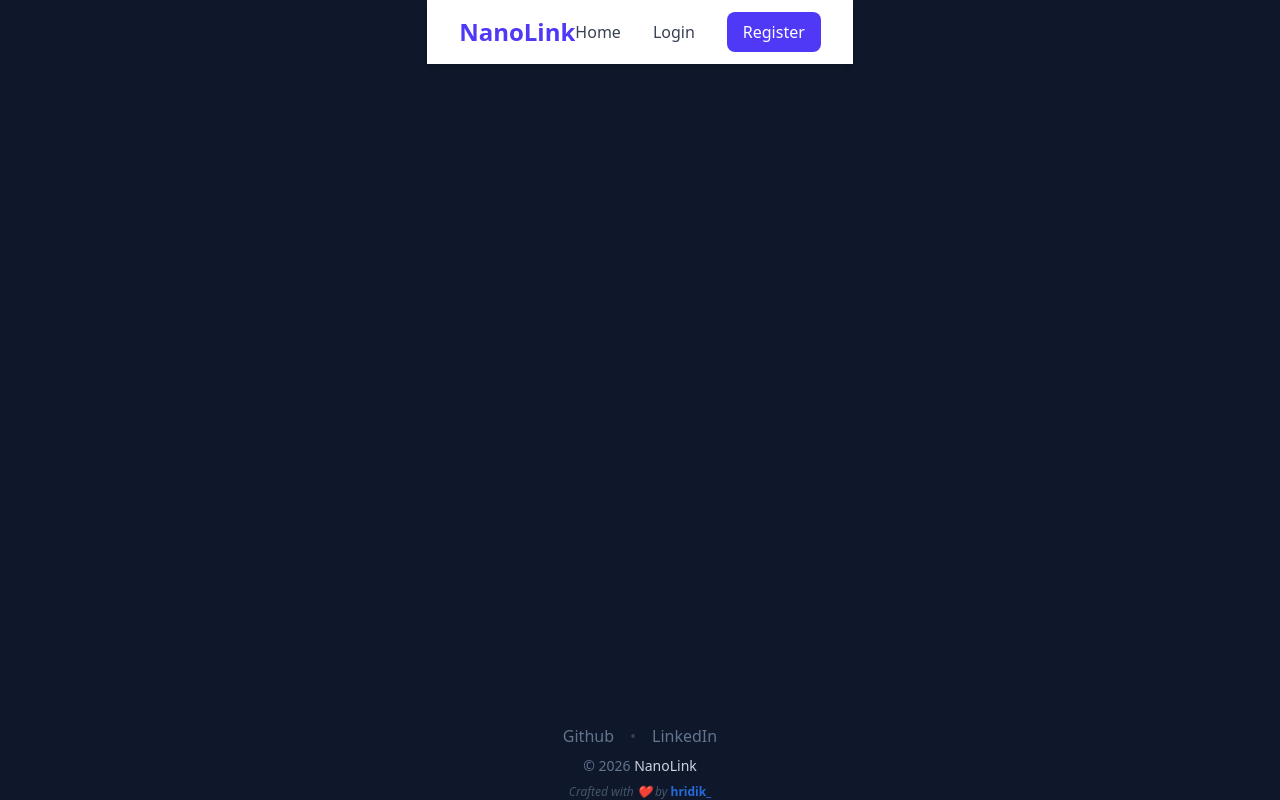
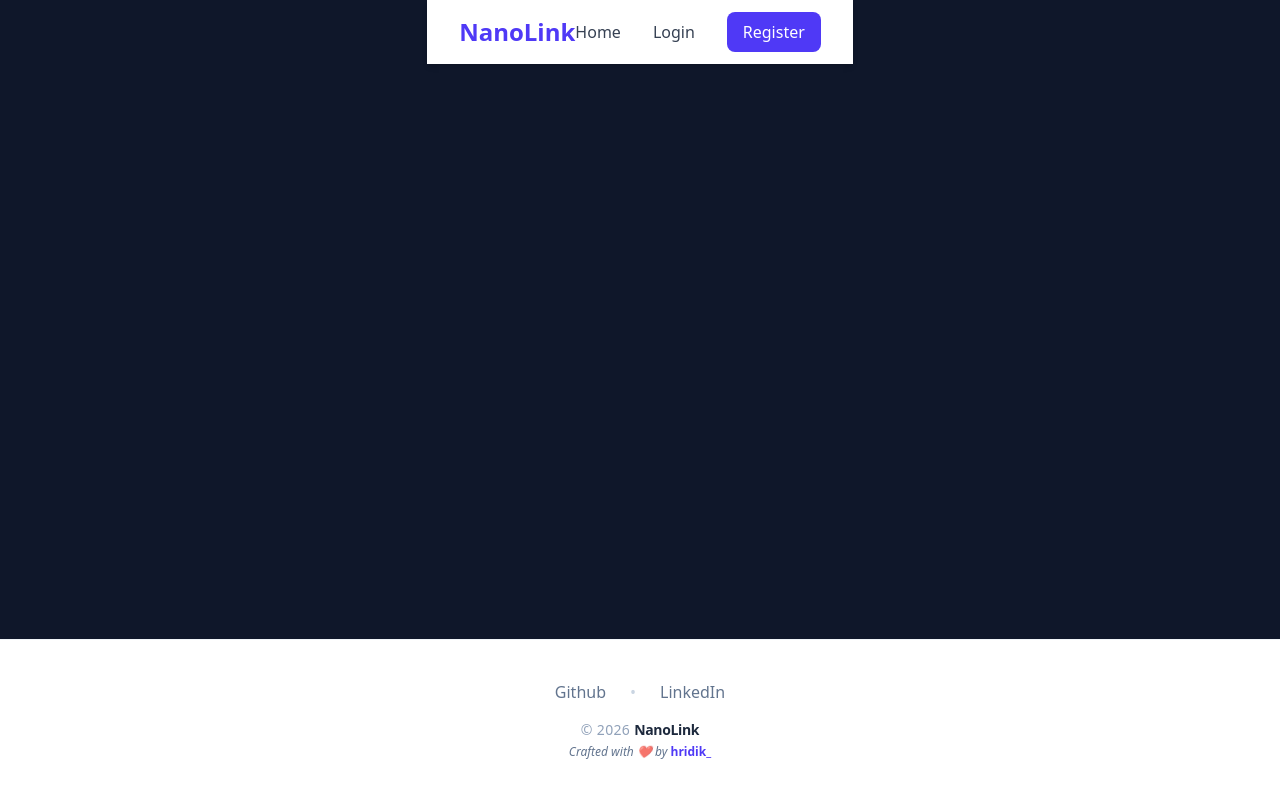
Before and after one commit to hridik-suresh/NanoLink-url_shortener, a React app in the folder frontend/: page /stats in a window 1280 px wide. Built offline with nearby package versions, Linux system fonts and the light colour scheme; the HTML template or start-up script is replaced by a standard one.

Commit message:
Refactor Footer component for improved layout and accessibility.

```diff
--- a/frontend/src/components/Footer.jsx
+++ b/frontend/src/components/Footer.jsx
@@ -1,33 +1,48 @@
+import React from "react";
+
 const Footer = () => {
   return (
-    <footer className="mt-12 flex flex-col items-center gap-2">
-      <div className="flex items-center gap-4 text-slate-500">
+    <footer className="w-full bg-white border-t border-slate-100 py-10 mt-auto">
+      <div className="max-w-7xl mx-auto px-4 flex flex-col items-center gap-4">
+        {/* Social Links */}
+        <div className="flex items-center gap-6 text-slate-500 font-medium text-sm sm:text-base">
           <a
             href="https://github.com/hridik-suresh"
             target="_blank"
-          className="hover:text-blue-400 transition-colors"
+            rel="noopener noreferrer"
+            className="hover:text-indigo-600 transition-all duration-300 hover:-translate-y-0.5"
           >
             Github
           </a>
-        <span className="text-slate-700">•</span>
+          <span className="text-slate-300 select-none">•</span>
           <a
             href="https://www.linkedin.com/in/hridiksuresh/"
             target="_blank"
-          className="hover:text-blue-400 transition-colors"
+            rel="noopener noreferrer"
+            className="hover:text-indigo-600 transition-all duration-300 hover:-translate-y-0.5"
           >
             LinkedIn
           </a>
         </div>
-      <p className="text-slate-500 text-sm">
+
+        {/* Copyright Section */}
+        <div className="flex flex-col items-center gap-1 text-center">
+          <p className="text-slate-400 text-xs sm:text-sm tracking-wide">
             © {new Date().getFullYear()}{" "}
-        <span className="text-slate-300 font-medium">NanoLink</span>
+            <span className="text-slate-800 font-bold tracking-tight">
+              NanoLink
+            </span>
           </p>
-      <p className="text-slate-600 text-xs italic">
-        Crafted with ❤️ by{" "}
-        <span className="text-blue-500/80 not-italic font-semibold">
+
+          <p className="text-slate-500 text-[10px] sm:text-xs italic">
+            Crafted with <span className="text-red-400 animate-pulse">❤️</span>{" "}
+            by{" "}
+            <span className="text-indigo-600 not-italic font-bold hover:underline cursor-default">
               hridik_
             </span>
           </p>
+        </div>
+      </div>
     </footer>
   );
 };
--- a/frontend/src/index.css
+++ b/frontend/src/index.css
@@ -1 +1,27 @@
 @import "tailwindcss";
+
+@theme {
+    /* Defining our rooted brand colors */
+    --color-primary: #4f46e5;
+    --color-primary-dark: #3730a3;
+    --color-primary-light: #818cf8;
+
+    --color-dark: #0f172a;
+    --color-secondary: #64748b;
+    --color-accent: #f43f5e;
+
+    /* Custom animations are easier in v4 */
+    --animate-float: float 3s ease-in-out infinite;
+
+    @keyframes float {
+
+        0%,
+        100% {
+            transform: translateY(0px);
+        }
+
+        50% {
+            transform: translateY(-10px);
+        }
+    }
+}
```
Lines whose indentation alone changed are shown as unchanged.
